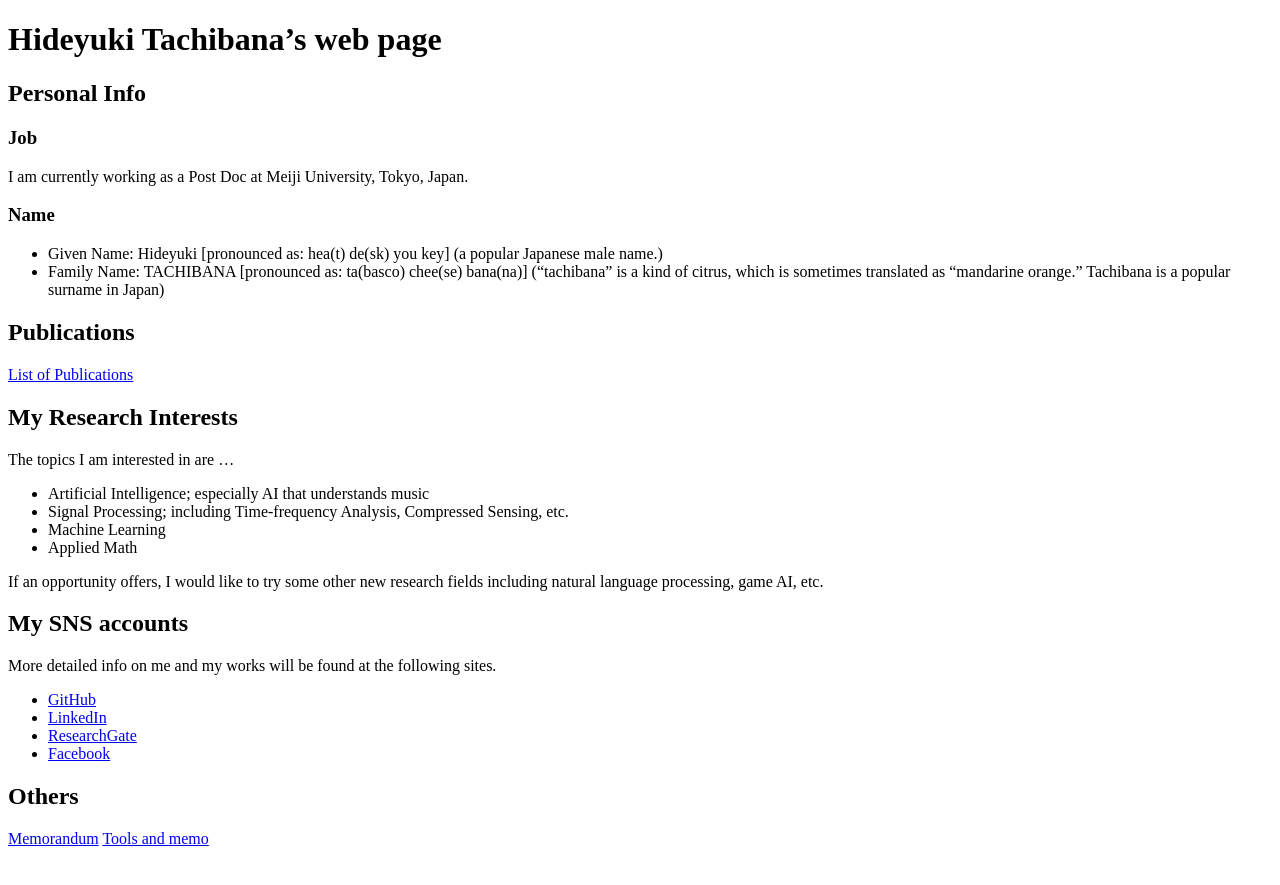
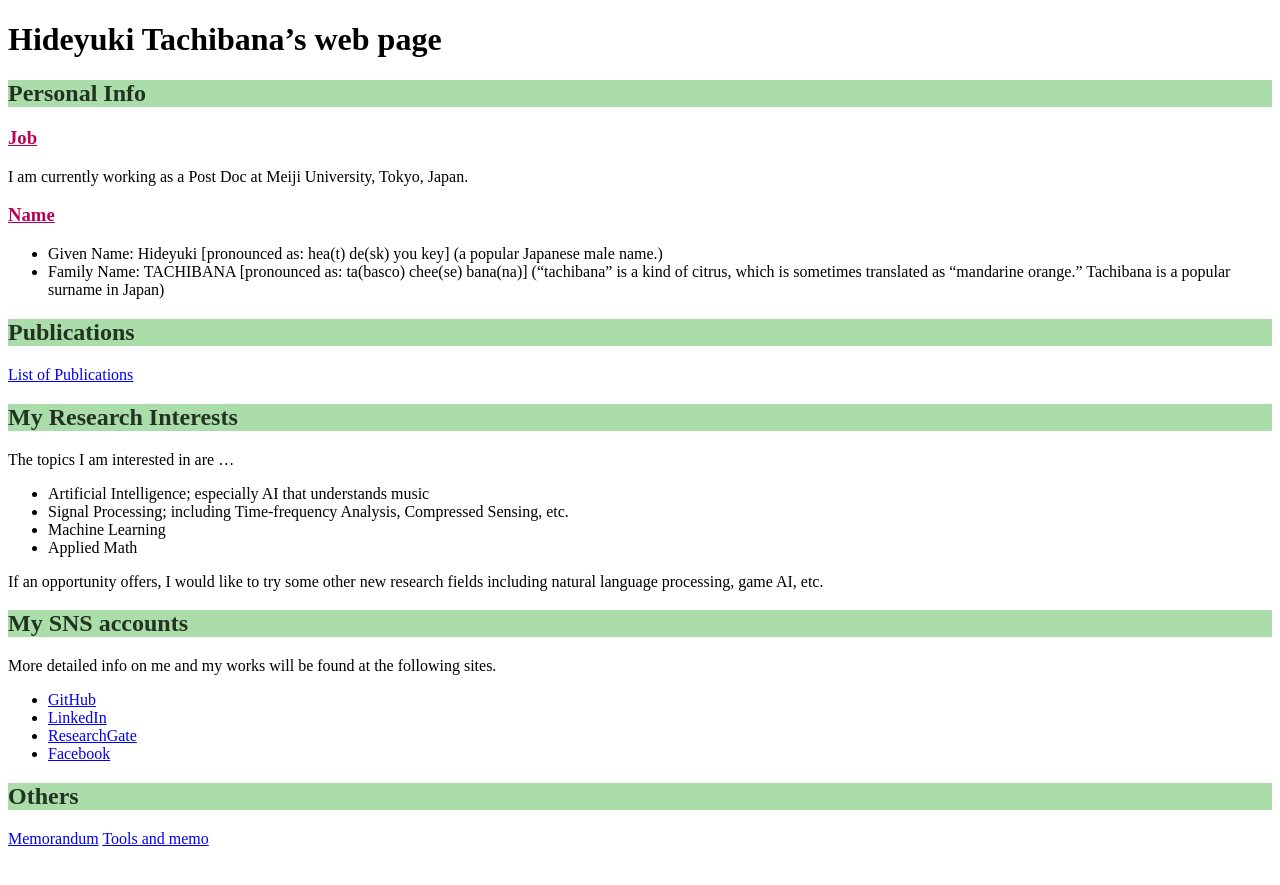
Before and after one commit to tachi-hi/tachi-hi.github.io, a Jekyll site: the page built from index.md, in a window 1280 px wide. Shown: the top 885 px of the page. Built offline with Jekyll 4.4.1, drawn with Linux system fonts in a browser that asks for light colours.

Commit message:
update css

```diff
--- a/css/style.css
+++ b/css/style.css
@@ -1,3 +1,37 @@
-p {
-    font-family: "Times New Roman", Times, serif;
+
+h2{
+color: #223322;
+font-style: bold;
+background: #AADDAA;
 }
+
+h3{
+aaacolor: #990033;
+color: #BB0055;
+font-style: bold;
+text-decoration:underline;
+aaabackground: #EECC88;
+}
+
+h4{
+color: #110033;
+font-style: bold;
+background: #AAFFEE;
+}
+
+h5{
+color: #990033;
+font-style: bold;
+background: #EEEEDD;
+}
+
+pre{
+color: #222222;
+font-style: normal;
+background: #EEEEEE;
+margin-left: 1em;
+margin-right: 1em;
+padding-left: 1em
+}
+
+body {     font-family: "Times New Roman", Times, serif, 'ヒラギノ角ゴ Pro W3','Hiragino Kaku Gothic Pro','メイリオ',Meiryo,'ＭＳ Ｐゴシック'; }
```
